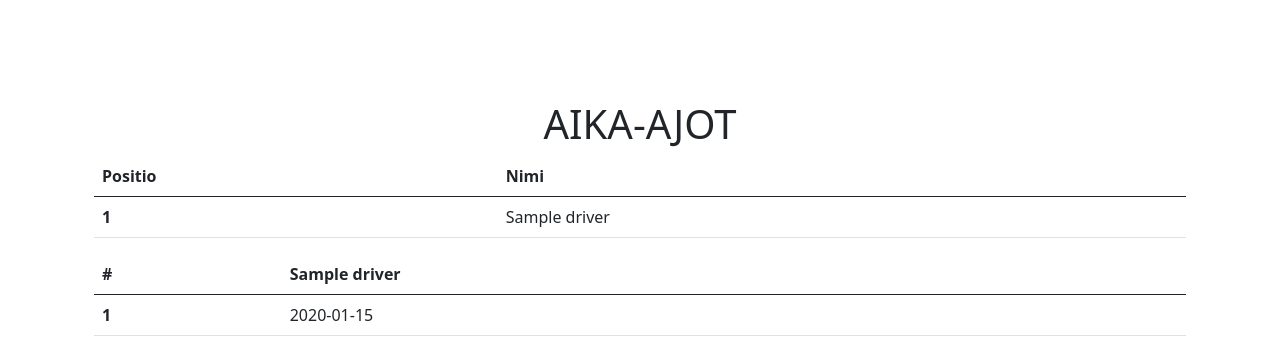
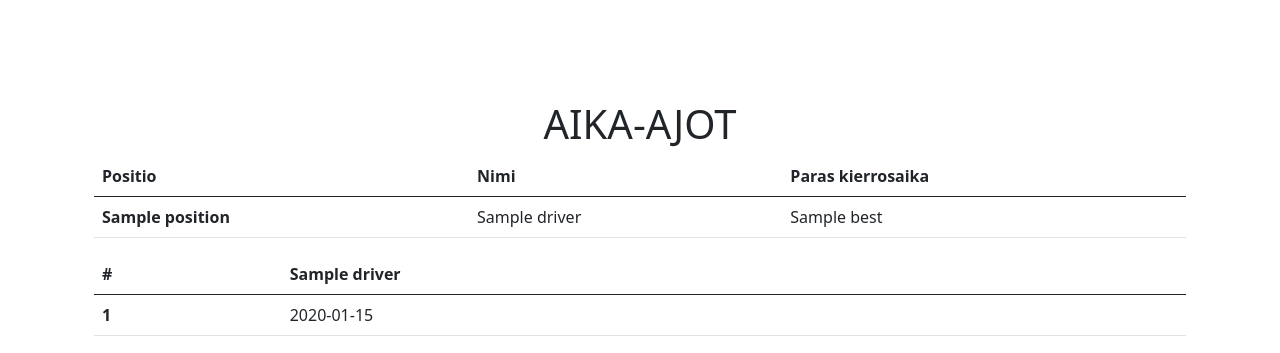
Before and after one commit to Sim30n/karting-v2, a Flask app: template templates/home.html in a window 1280 px wide. Shown: the part 56-409 px from the top of the page. Run offline with Flask 2, Linux system fonts and the light colour scheme; tables that the repository leaves empty hold one stand-in row (values such as "Sample post"); the template is opened without the code that fills it: values that come from a table or form of the project are taken from there, most other values are stand-ins (such as "Sample title", 1, 10 or a date in 2020).

Commit message:
best lap

```diff
--- a/app.py
+++ b/app.py
@@ -104,6 +104,10 @@
     def __init__(self, name, lap_list):
         self.name = name
         self.lap_list = lap_list
+        self.best = 0
+
+    def best_lap(self):
+        self.best = min([i for i in self.lap_list if i is not None])
 
 @app.route('/<location>/')
 def get_location(location):
@@ -160,7 +164,8 @@
                            qualifying_lap_matrix=qualifying_lap_matrix[0],
                            qualifying_drivers=qualifying_lap_matrix[1],
                            qualifying_num_of_laps=qualifying_lap_matrix[2],
-                           qualifying_lap_class=qualifying_lap_matrix[3])
+                           qualifying_lap_class=qualifying_lap_matrix[3],
+                           zipped_quali=zip(qualifying_lap_matrix[3], qualifying_result))
 
 
 def make_lap_time_matrix(result, lap_times):
@@ -189,4 +194,7 @@
         lap_matrix[lap_num][driver_index] = lap.lap_time
         lap_class[driver_index].lap_list[lap_num-1] = lap.lap_time
 
+    for driver in lap_class:
+        driver.best_lap()
+
     return lap_matrix[1:], lap_matrix[0], num_of_laps, lap_class
--- a/templates/home.html
+++ b/templates/home.html
@@ -12,13 +12,15 @@
         <tr>
           <th scope="col">Positio</th>
           <th scope="col">Nimi</th>
+          <th scope="col">Paras kierrosaika</th>
         </tr>
       </thead>
       <tbody>
-        {% for driver in qualifying_result  %}
+        {% for lap, driver in zipped_quali  %}
         <tr>
           <th scope="row">{{ driver.position }}</th>
           <td>{{ driver.driver.name }}</td>
+          <td>{{ lap.best }}</td>
         </tr>
         {% endfor %}
       </tbody>
```
